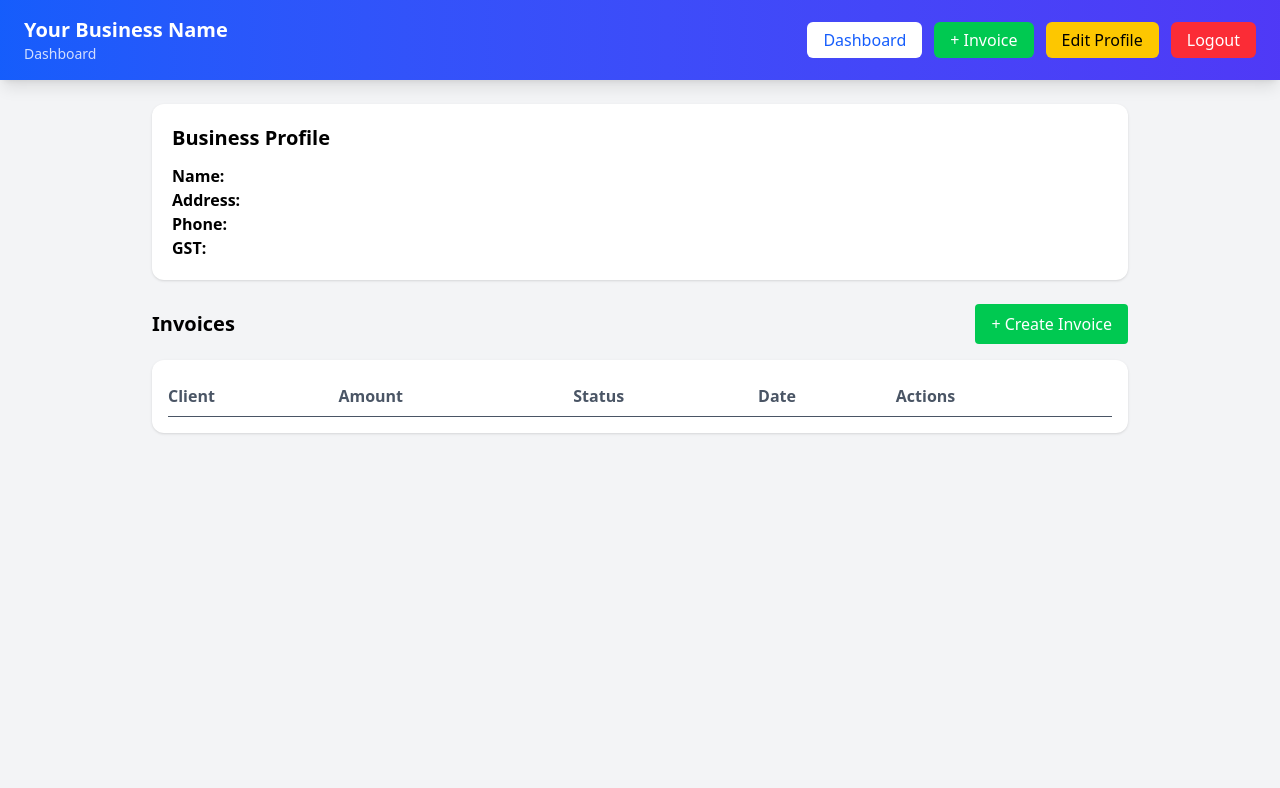
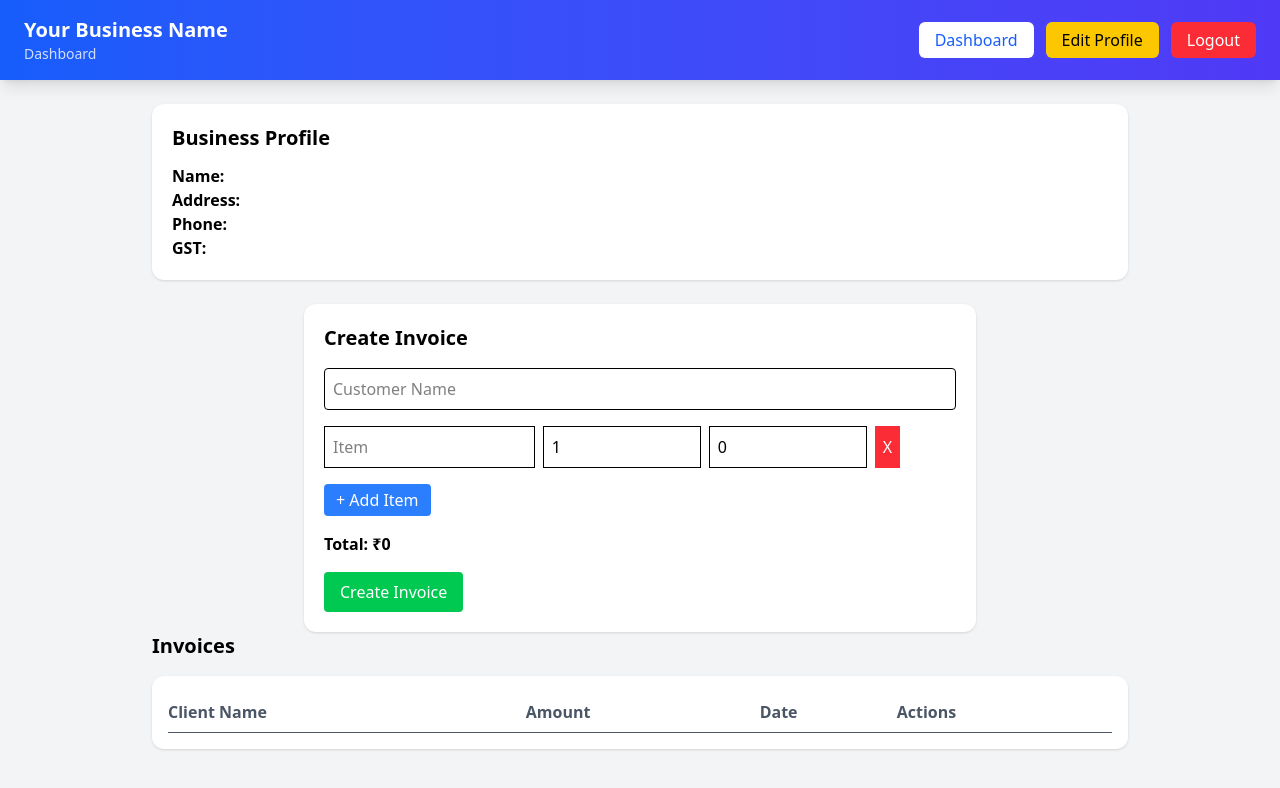
Before and after one commit to piyushkale/Invoice-and-Billing-WebApp, a website: page frontend/dashboard.html in a window 1280 px wide. Drawn offline with nearby package versions, Linux system fonts and the light colour scheme; no server answers; sample sign-in values are in the browser's storage.

Commit message:
Defined Ui for creating and displaying Invoices

```diff
--- a/frontend/dashboard.html
+++ b/frontend/dashboard.html
@@ -1,4 +1,4 @@
-<!DOCTYPE html>
+<!doctype html>
 <html lang="en">
   <head>
     <meta charset="UTF-8" />
@@ -7,18 +7,17 @@
     <script src="https://cdn.jsdelivr.net/npm/axios/dist/axios.min.js"></script>
     <script defer src="dashboard.js"></script>
 
-  <link href="./src/output.css" rel="stylesheet">
+    <link href="./src/output.css" rel="stylesheet" />
   </head>
 
   <body class="bg-gray-100">
-
     <!-- Navbar -->
     <div id="header">
       <!-- paste header here -->
       <div
         class="bg-linear-to-r from-blue-600 to-indigo-600 text-white px-6 py-4 flex justify-between items-center shadow-lg"
       >
-        <!-- Left: Business Info -->
+      <!-- Left side  -->
         <div>
           <h1 id="businessName" class="text-xl font-bold">
             Your Business Name
@@ -26,7 +25,7 @@
           <p class="text-sm opacity-80">Dashboard</p>
         </div>
 
-        <!-- Right: Actions -->
+       <!-- Right side -->
         <div class="flex items-center gap-3">
           <button
             onclick="window.location.href = '/dashboard.html'"
@@ -35,12 +34,7 @@
             Dashboard
           </button>
 
-          <button
-            onclick="window.location.href = '/create-invoice.html'"
-            class="bg-green-500 px-4 py-1.5 rounded-md hover:bg-green-600 transition"
-          >
-            + Invoice
-          </button>
+
 
           <button
             onclick="window.location.href = '/edit-business.html'"
@@ -60,7 +54,6 @@
     </div>
 
     <div class="p-6 max-w-5xl mx-auto">
-
       <!-- Business Profile -->
       <div class="bg-white p-5 rounded-xl shadow mb-6">
         <h2 class="text-xl font-semibold mb-3">Business Profile</h2>
@@ -71,24 +64,51 @@
         <p><strong>GST:</strong> <span id="bizGST"></span></p>
       </div>
 
-    <!-- Action -->
-    <div class="flex justify-between items-center mb-4">
-      <h2 class="text-xl font-semibold">Invoices</h2>
+      <!-- Create invoice -->
+      <div class="bg-white p-5 rounded-xl shadow max-w-2xl mx-auto mt-6">
+        <h2 class="text-xl font-bold mb-4">Create Invoice</h2>
 
-      <button onclick="goToCreate()"
-        class="bg-green-500 text-white px-4 py-2 rounded hover:bg-green-600">
-        + Create Invoice
+        <!-- Customer -->
+        <input
+          id="customerName"
+          type="text"
+          placeholder="Customer Name"
+          class="border p-2 w-full rounded mb-4"
+        />
+
+        <!-- Items -->
+        <div id="itemsContainer" class="space-y-2 mb-4"></div>
+
+        <button
+          onclick="addItem()"
+          class="bg-blue-500 text-white px-3 py-1 rounded mb-4"
+        >
+          + Add Item
+        </button>
+
+        <!-- Total -->
+        <h3 class="font-bold mb-4">Total: ₹<span id="total">0</span></h3>
+
+        <!-- Submit -->
+        <button
+          onclick="createInvoice()"
+          class="bg-green-500 text-white px-4 py-2 rounded hover:bg-green-600"
+        >
+          Create Invoice
         </button>
       </div>
 
+
+      <div class="flex justify-between items-center mb-4">
+        <h2 class="text-xl font-semibold">Invoices</h2>
+      </div>
       <!-- Invoice Table -->
       <div class="bg-white p-4 rounded-xl shadow">
         <table class="w-full text-left">
           <thead>
             <tr class="border-b text-gray-600">
-            <th class="py-2">Client</th>
+              <th class="py-2">Client Name</th>
               <th>Amount</th>
-            <th>Status</th>
               <th>Date</th>
               <th>Actions</th>
             </tr>
@@ -97,8 +117,6 @@
           <tbody id="invoiceTable" class="text-gray-700"></tbody>
         </table>
       </div>
-
     </div>
-
   </body>
 </html>
--- a/frontend/dashboard.js
+++ b/frontend/dashboard.js
@@ -17,11 +17,11 @@ async function loadDashboard() {
 // Business
 async function loadBusiness() {
   const res = await axios.get("api/businessProfile", {
-    headers: { Authorization: token }
+    headers: { Authorization: token },
   });
 
   const biz = res.data;
-document.getElementById("businessName").innerText = biz.businessName;
+  document.getElementById("businessName").innerText = biz.businessName;
   document.getElementById("bizName").innerText = biz.businessName;
   document.getElementById("bizAddress").innerText = biz.address;
   document.getElementById("bizPhone").innerText = biz.phone;
@@ -30,8 +30,8 @@ document.getElementById("businessName").innerText = biz.businessName;
 
 // Invoices
 async function loadInvoices() {
-  const res = await axios.get("http://localhost:3000/invoice", {
-    headers: { Authorization: token }
+  const res = await axios.get("/api/invoice", {
+    headers: { Authorization: token },
   });
 
   const invoices = res.data;
@@ -42,16 +42,12 @@ function renderInvoices(invoices) {
   const table = document.getElementById("invoiceTable");
   table.innerHTML = "";
 
-  invoices.forEach(inv => {
+  invoices.forEach((inv) => {
     const row = `
       <tr class="border-b hover:bg-gray-50">
-        <td class="py-2">${inv.clientName}</td>
+        <td class="py-2">${inv.customerName}</td>
         <td>₹${inv.totalAmount}</td>
-        <td>
-          <span class="${inv.status === 'paid' ? 'text-green-600' : 'text-yellow-600'}">
-            ${inv.status}
-          </span>
-        </td>
+
         <td>${new Date(inv.createdAt).toLocaleDateString()}</td>
         <td class="space-x-2">
           <button onclick="downloadPDF('${inv._id}')" class="text-blue-500">PDF</button>
@@ -67,7 +63,7 @@ function renderInvoices(invoices) {
 // Delete
 async function deleteInvoice(id) {
   await axios.delete(`http://localhost:3000/invoice/${id}`, {
-    headers: { Authorization: token }
+    headers: { Authorization: token },
   });
 
   loadInvoices();
@@ -76,11 +72,6 @@ async function deleteInvoice(id) {
 // PDF
 function downloadPDF(id) {
   window.open(`http://localhost:3000/invoice/pdf/${id}?token=${token}`);
-}
-
-//  Navigation
-function goToCreate() {
-  window.location.href = "/create-invoice.html";
 }
 
 function logout() {
@@ -93,3 +84,97 @@ loadDashboard();
 function goToEditProfile() {
   window.location.href = "/edit-business.html";
 }
+
+let items = [];
+
+function addItem() {
+  items.push({ name: "", quantity: 1, price: 0 });
+  renderItems();
+  calculateTotal();
+}
+
+function renderItems() {
+  const container = document.getElementById("itemsContainer");
+  container.innerHTML = "";
+
+  items.forEach((item, index) => {
+    const div = document.createElement("div");
+    div.className = "flex gap-2";
+    console.log(item);
+    div.innerHTML = `
+      <input type="text" placeholder="Item" value="${item.name}"
+        onchange="updateItem(${index}, 'name', this.value)"
+        class="border p-2 w-1/3"/>
+
+      <input type="number" placeholder="Qty"
+        value="${item.quantity}"
+        onchange="updateItem(${index}, 'quantity', this.value)"
+        class="border p-2 w-1/4"/>
+
+      <input type="number" placeholder="Price" value="${item.price}"
+        onchange="updateItem(${index}, 'price', this.value)"
+        class="border p-2 w-1/4"/>
+
+      <button onclick="removeItem(${index})"
+        class="bg-red-500 text-white px-2">X</button>
+    `;
+
+    container.appendChild(div);
+  });
+}
+
+function updateItem(index, field, value) {
+  if (field === "quantity" || field === "price") {
+    value = Number(value);
+  }
+
+  items[index][field] = value;
+  renderItems();
+  calculateTotal();
+}
+
+function removeItem(index) {
+  items.splice(index, 1);
+  renderItems();
+  calculateTotal();
+}
+
+function calculateTotal() {
+  const total = items.reduce((acc, item) => {
+    return acc + item.quantity * item.price;
+  }, 0);
+
+  document.getElementById("total").innerText = total;
+}
+
+async function createInvoice() {
+  const customerName = document.getElementById("customerName").value;
+
+  if (!customerName || items.length === 0) {
+    return alert("Fill all fields");
+  }
+
+  try {
+    await axios.post(
+      "/api/invoice/",
+      {
+        customerName,
+        items,
+      },
+      {
+        headers: { Authorization: token },
+      },
+    );
+
+    alert("Invoice Created!");
+    items = [];
+    renderItems();
+    addItem();
+    document.getElementById("customerName").value = "";
+  } catch (err) {
+    console.error(err);
+    alert("Error creating invoice");
+  }
+}
+
+addItem();
```
Also changed, not shown: frontend/src/output.css. Lines whose indentation alone changed are shown as unchanged.
